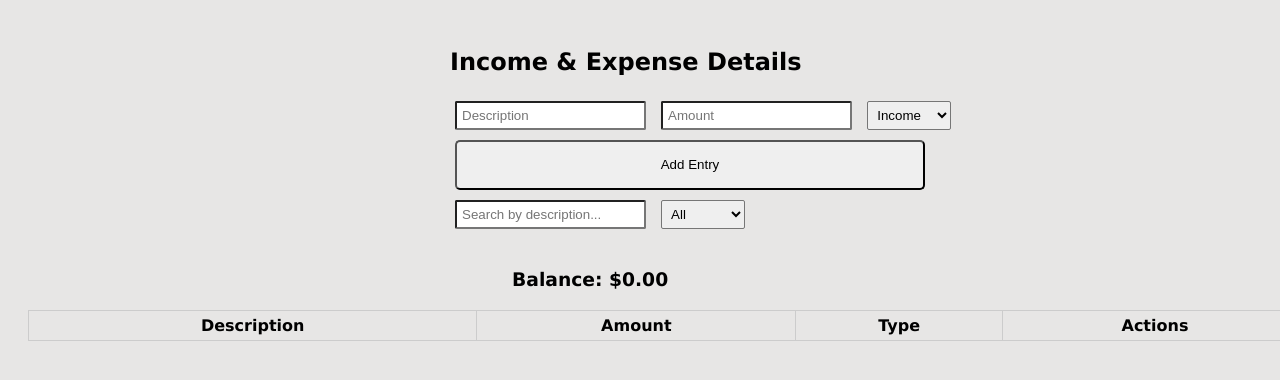
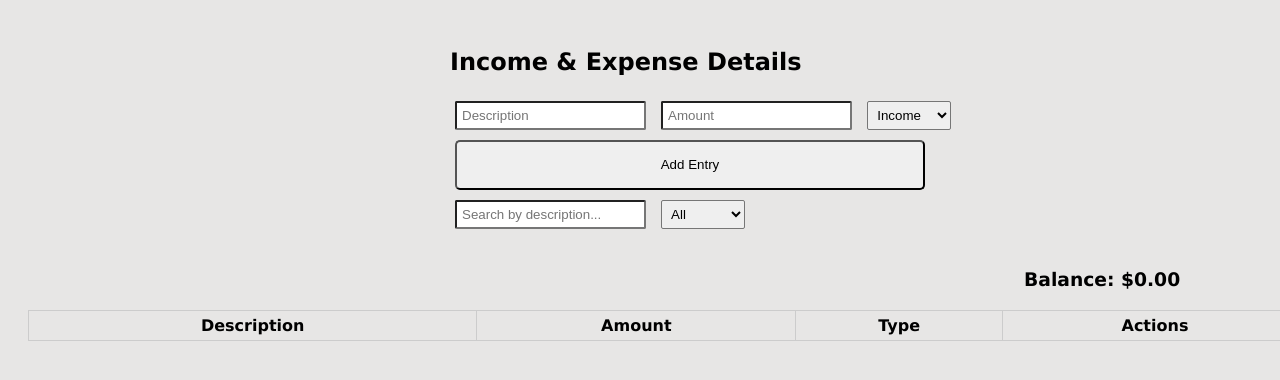
Before and after one commit to kannan1107/income-exp, a plain HTML site: page index.html in a window 1280 px wide. Shown: the top 380 px of the page. Drawn offline with Linux system fonts and the light colour scheme.

Commit message:
Update style.css

```diff
--- a/style.css
+++ b/style.css
@@ -44,7 +44,7 @@ width: 600px;
 h3 {
   position: absolute;
   top: 250px;
-  left: 40%;
+  left: 80%;
 }
 
 h2{
```
